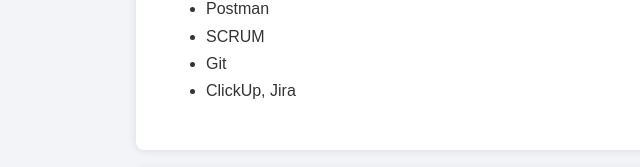
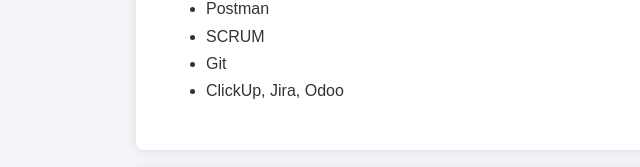
Before and after one commit to Ian9316/ian-qa-portafolio, a plain HTML site: page index.html in a window 1280 px wide. Shown: the part 1943-2110 px from the top of the page, 24-664 px from the left. Drawn offline with Linux system fonts and the light colour scheme.

Commit message:
Update index.html

```diff
--- a/index.html
+++ b/index.html
@@ -144,7 +144,7 @@
         <li>Postman</li>
         <li>SCRUM</li>
         <li>Git</li>
-        <li>ClickUp, Jira</li>
+        <li>ClickUp, Jira, Odoo</li>
     </ul>
 </section>
 
```
